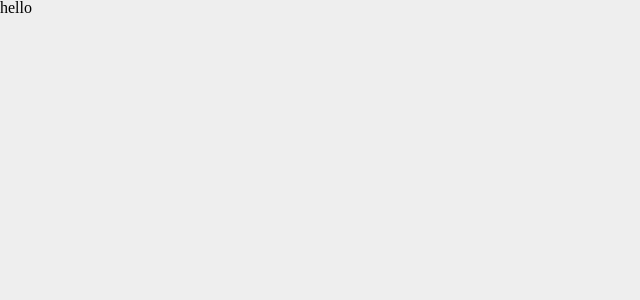
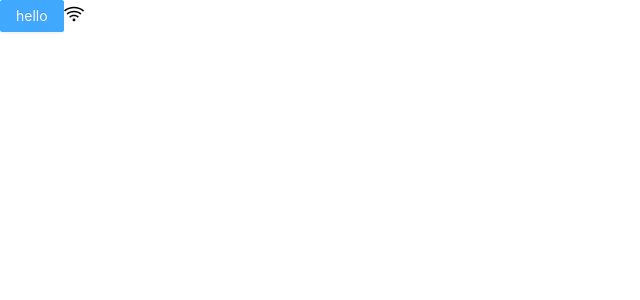
Before and after one commit to dongzupeng/react-admin-vite, a React (Vite) app: page / in a window 1280 px wide. Shown: the top 300 px of the page, without its empty margins (0-640 px from the left). Built offline with nearby package versions, Linux system fonts and the light colour scheme.

Commit message:
feat:安装antdesign

```diff
--- a/package.json
+++ b/package.json
@@ -9,6 +9,8 @@
     "preview": "vite preview"
   },
   "dependencies": {
+    "@ant-design/icons": "^4.8.0",
+    "antd": "^4.23.4",
     "react": "^18.2.0",
     "react-dom": "^18.2.0",
     "react-redux": "^7.2.8",
--- a/src/App.tsx
+++ b/src/App.tsx
@@ -1,11 +1,16 @@
 import { useState } from 'react'
+
+import { Button } from 'antd'
+import 'antd/dist/antd.css'
+import { WifiOutlined } from '@ant-design/icons'
 
 function App() {
   const [count, setCount] = useState(0)
 
   return (
     <div className="App">
-      hello
+      <Button type='primary'>hello</Button>
+      <WifiOutlined style={{fontSize:"20px",color:"#000"}} />
     </div>
   )
 }
```
Also changed, not shown: 1 other file (tests, documents, lock files or other folders).
